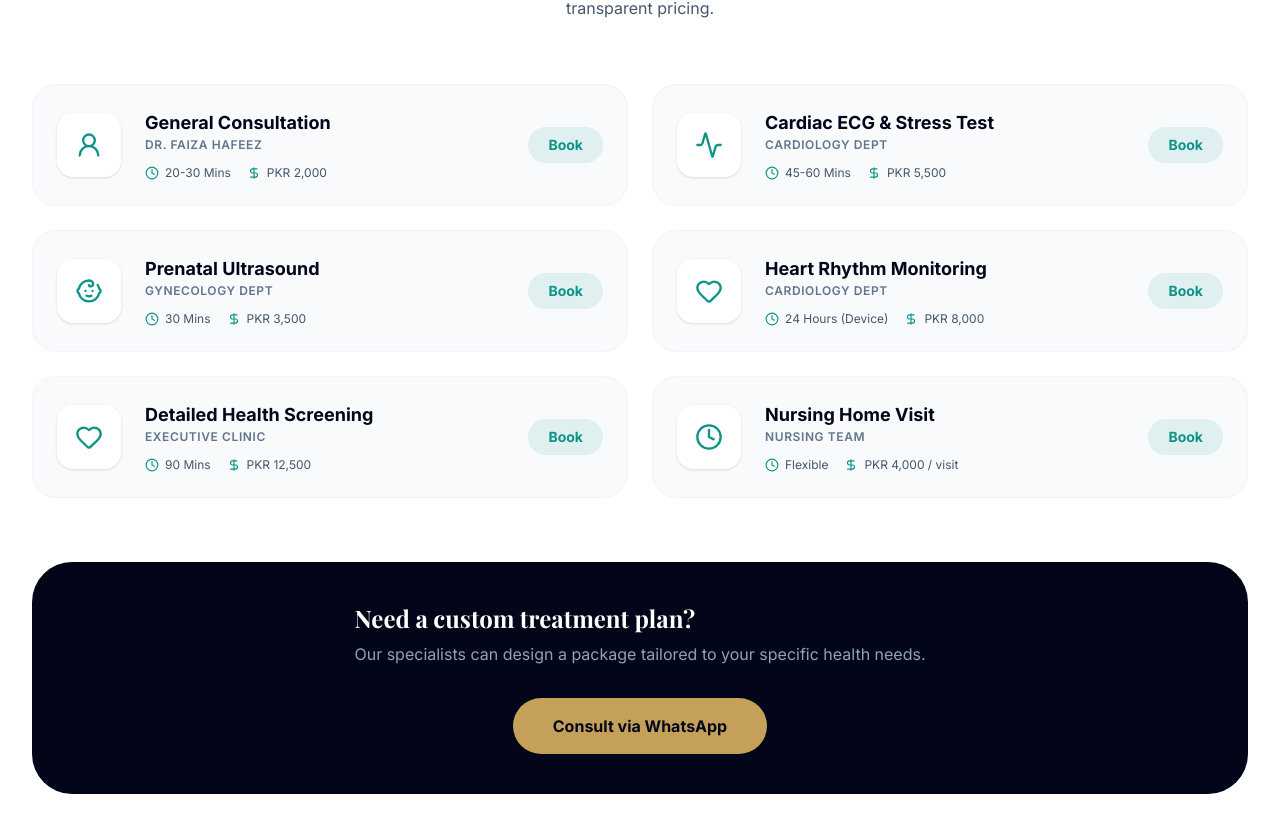
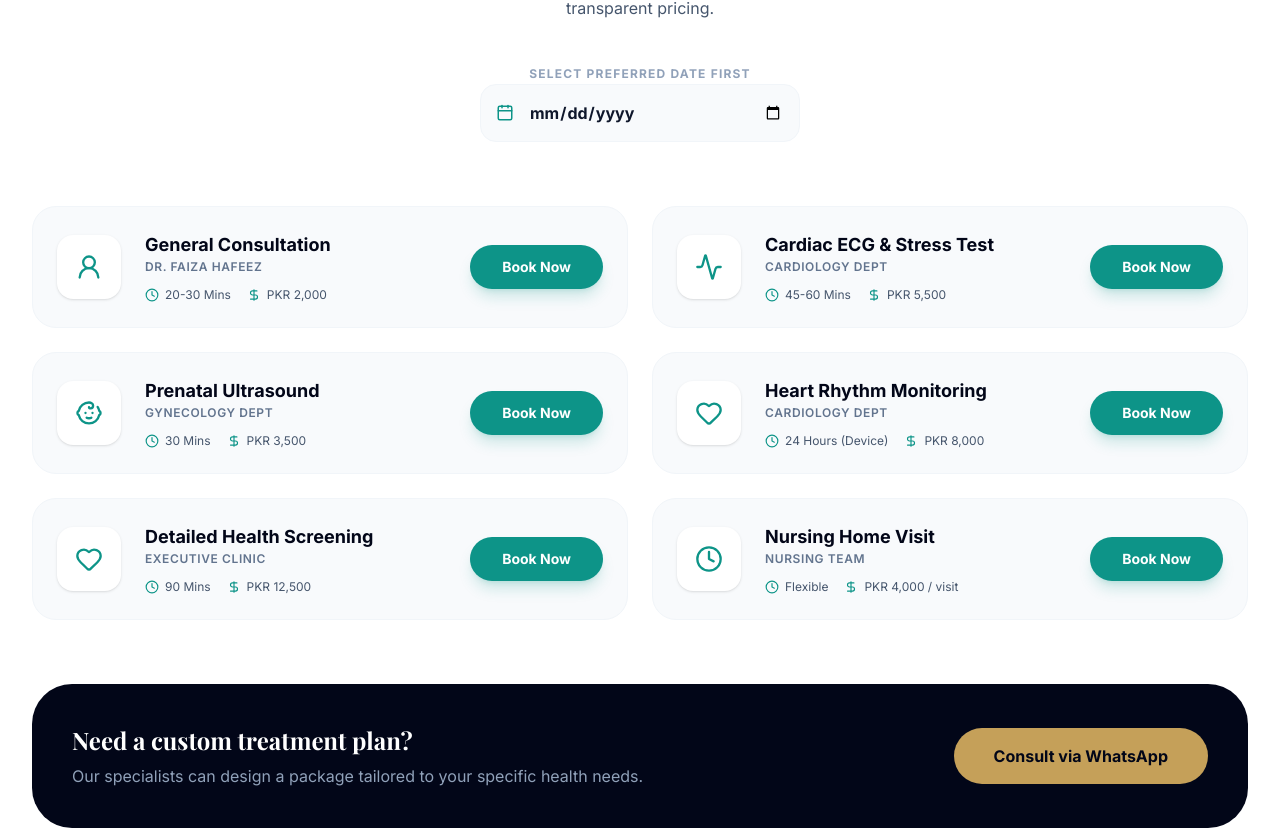
Before and after one commit to ahmadalibyteforceITSolution/AppoinmntTreatment, a Next.js app: page / in a window 1280 px wide. Shown: the part 2739-3569 px from the top of the page. Built offline with nearby package versions, Linux system fonts and the light colour scheme; a web font is replaced by a local one.

Commit message:
initial comment

```diff
--- a/src/components/BookingListing.tsx
+++ b/src/components/BookingListing.tsx
@@ -1,5 +1,7 @@
-import { Clock, DollarSign, Activity, Heart, UserRound, Baby } from "lucide-react";
-import Link from "next/link";
+import { useState } from "react";
+import { Clock, DollarSign, Activity, Heart, UserRound, Baby, Calendar } from "lucide-react";
+import Swal from "sweetalert2";
+
 const treatments = [
   {
     name: "General Consultation",
@@ -46,27 +48,60 @@ const treatments = [
 ];
 
 const BookingListing = () => {
+  const [selectedDate, setSelectedDate] = useState("");
+
+  const handleBook = (treatmentName: string) => {
+    if (!selectedDate) {
+      Swal.fire({
+        icon: 'warning',
+        title: 'Select a Date',
+        text: 'Please select your preferred date before booking.',
+        confirmButtonColor: '#0ea5e9'
+      });
+      return;
+    }
+
+    const whatsappNumber = "923344280522";
+    const text = `Hello Dr. Faiza, I would like to book a treatment:\n\n*Treatment:* ${treatmentName}\n*Preferred Date:* ${selectedDate}\n\nPlease confirm my appointment.`;
+    const whatsappUrl = `https://wa.me/${whatsappNumber}?text=${encodeURIComponent(text)}`;
+
+    window.open(whatsappUrl, '_blank');
+  };
+
   return (
     <section className="py-24 bg-white">
       <div className="max-w-7xl mx-auto px-4 sm:px-6 lg:px-8">
         <div className="text-center mb-16">
           <h2 className="text-primary font-bold tracking-widest uppercase text-sm mb-4">Treatment Menu</h2>
           <p className="text-4xl md:text-5xl font-serif font-bold text-slate-950 mb-6">Booking & Charges</p>
-          <p className="text-slate-600 max-w-2xl mx-auto">
+          <p className="text-slate-600 max-w-2xl mx-auto mb-10">
             A comprehensive list of our medical treatments, estimated session times, and transparent pricing.
           </p>
+
+          <div className="max-w-xs mx-auto space-y-2">
+            <label className="text-xs font-bold uppercase tracking-widest text-slate-400">Select Preferred Date First</label>
+            <div className="relative">
+              <Calendar className="absolute left-4 top-1/2 -translate-y-1/2 text-primary" size={18} />
+              <input
+                type="date"
+                value={selectedDate}
+                onChange={(e) => setSelectedDate(e.target.value)}
+                className="w-full pl-12 pr-4 py-4 rounded-2xl bg-slate-50 border border-slate-100 focus:ring-2 focus:ring-primary/20 outline-none transition-all font-bold text-slate-900"
+              />
+            </div>
+          </div>
         </div>
 
         <div className="grid grid-cols-1 md:grid-cols-2 gap-6">
           {treatments.map((item, idx) => (
-            <div key={idx} className="flex items-center gap-6 p-6 rounded-3xl border border-slate-100 bg-slate-50 hover:bg-white hover:shadow-xl transition-all group">
-              <div className="w-16 h-16 rounded-2xl bg-white shadow-sm flex items-center justify-center text-primary group-hover:scale-110 transition-transform">
+            <div key={idx} className="flex flex-col sm:flex-row items-center gap-6 p-6 rounded-3xl border border-slate-100 bg-slate-50 hover:bg-white hover:shadow-xl transition-all group text-center sm:text-left">
+              <div className="w-16 h-16 rounded-2xl bg-white shadow-sm flex items-center justify-center text-primary group-hover:scale-110 transition-transform flex-shrink-0">
                 <item.icon size={28} />
               </div>
               <div className="flex-1">
                 <h3 className="font-bold text-slate-950 text-lg">{item.name}</h3>
                 <p className="text-xs text-slate-500 uppercase tracking-wider font-semibold">{item.specialist}</p>
-                <div className="flex gap-4 mt-3">
+                <div className="flex justify-center sm:justify-start gap-4 mt-3">
                   <div className="flex items-center gap-1.5 text-xs text-slate-600">
                     <Clock size={14} className="text-primary" />
                     {item.time}
@@ -77,15 +112,18 @@ const BookingListing = () => {
                   </div>
                 </div>
               </div>
-              <Link href="/appointments" className="px-5 py-2 rounded-full bg-primary/10 text-primary text-sm font-bold hover:bg-primary hover:text-white transition-all">
-                Book
-              </Link>
+              <button
+                onClick={() => handleBook(item.name)}
+                className="w-full sm:w-auto px-8 py-3 rounded-full bg-primary text-white text-sm font-bold hover:bg-primary/90 transition-all shadow-lg shadow-primary/20"
+              >
+                Book Now
+              </button>
             </div>
           ))}
         </div>
 
-        <div className="mt-16 bg-slate-950 p-10 rounded-[40px] text-white flex flex-col md:row justify-between items-center gap-8">
-          <div className="text-center md:text-left">
+        <div className="mt-16 bg-slate-950 p-10 rounded-[40px] text-white flex flex-col md:flex-row justify-between items-center gap-8 text-center md:text-left">
+          <div>
             <h4 className="text-2xl font-serif font-bold mb-2">Need a custom treatment plan?</h4>
             <p className="text-slate-400">Our specialists can design a package tailored to your specific health needs.</p>
           </div>
```
